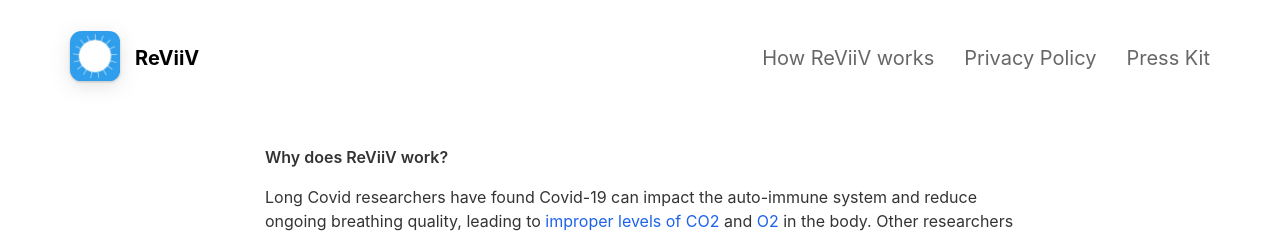
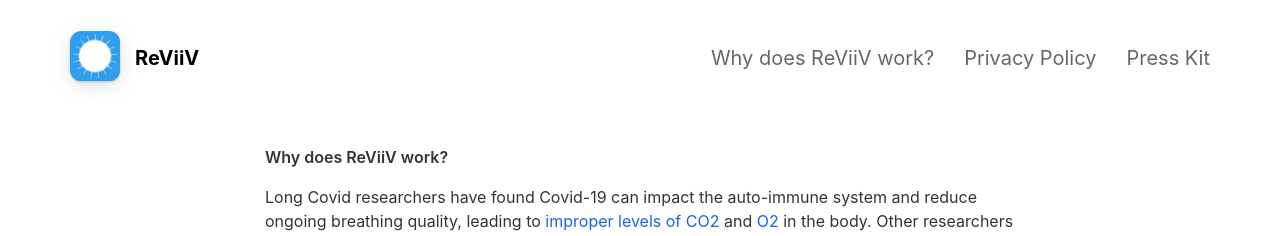
Before and after one commit to marcvanh/reviiv.me, a Jekyll site: the page built from _pages/howitworks.md, in a window 1280 px wide. Shown: the top 236 px of the page. Built offline with Jekyll 4.4.1, drawn with Linux system fonts in a browser that asks for light colours; nearby versions of some CDN libraries.

Commit message:
title too

```diff
--- a/_pages/howitworks.md
+++ b/_pages/howitworks.md
@@ -1,6 +1,6 @@
 ---
 layout: page
-title: How ReViiV works
+title: Why does ReViiV work?
 include_in_header: true
 ---
 
```
